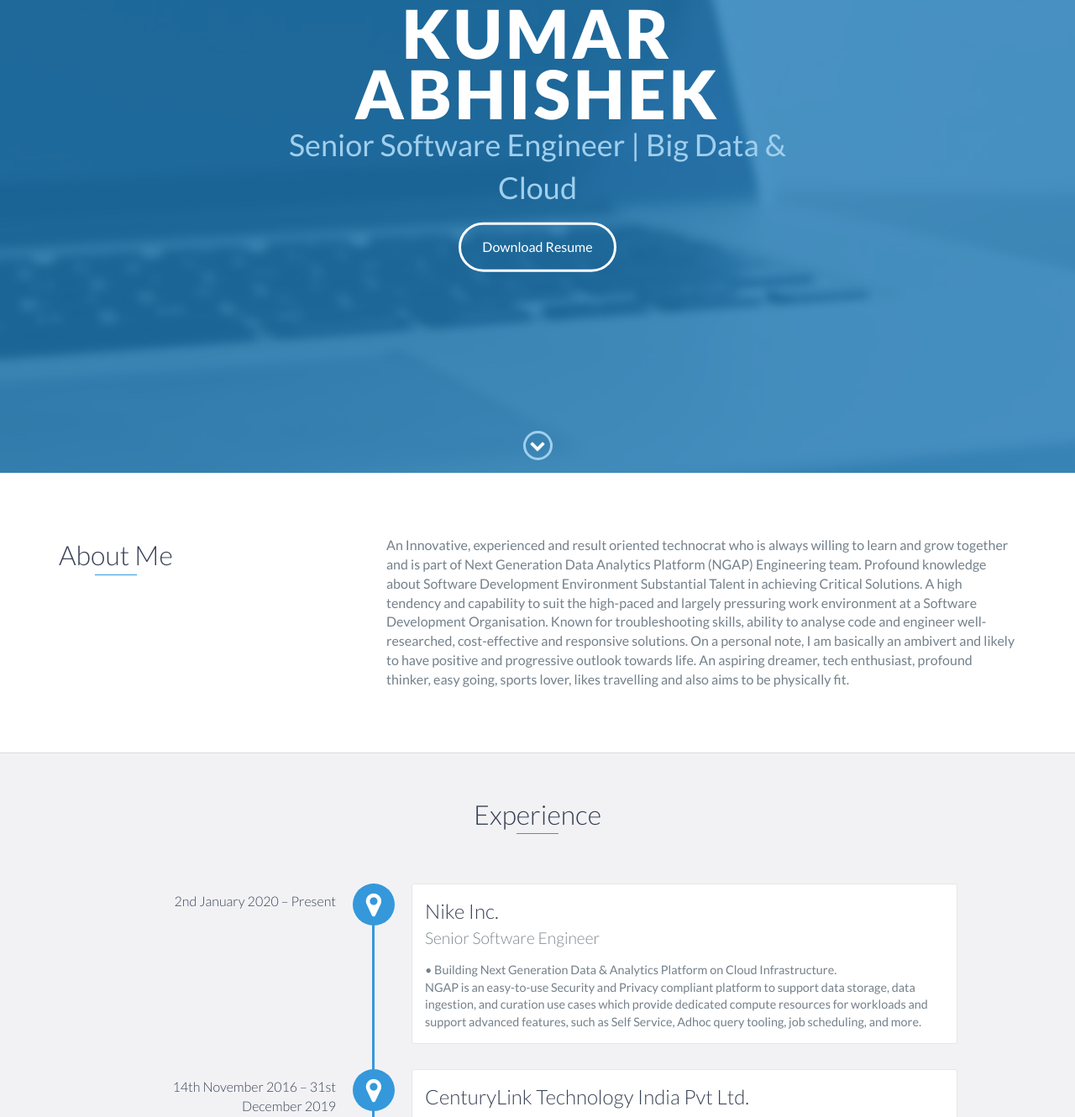
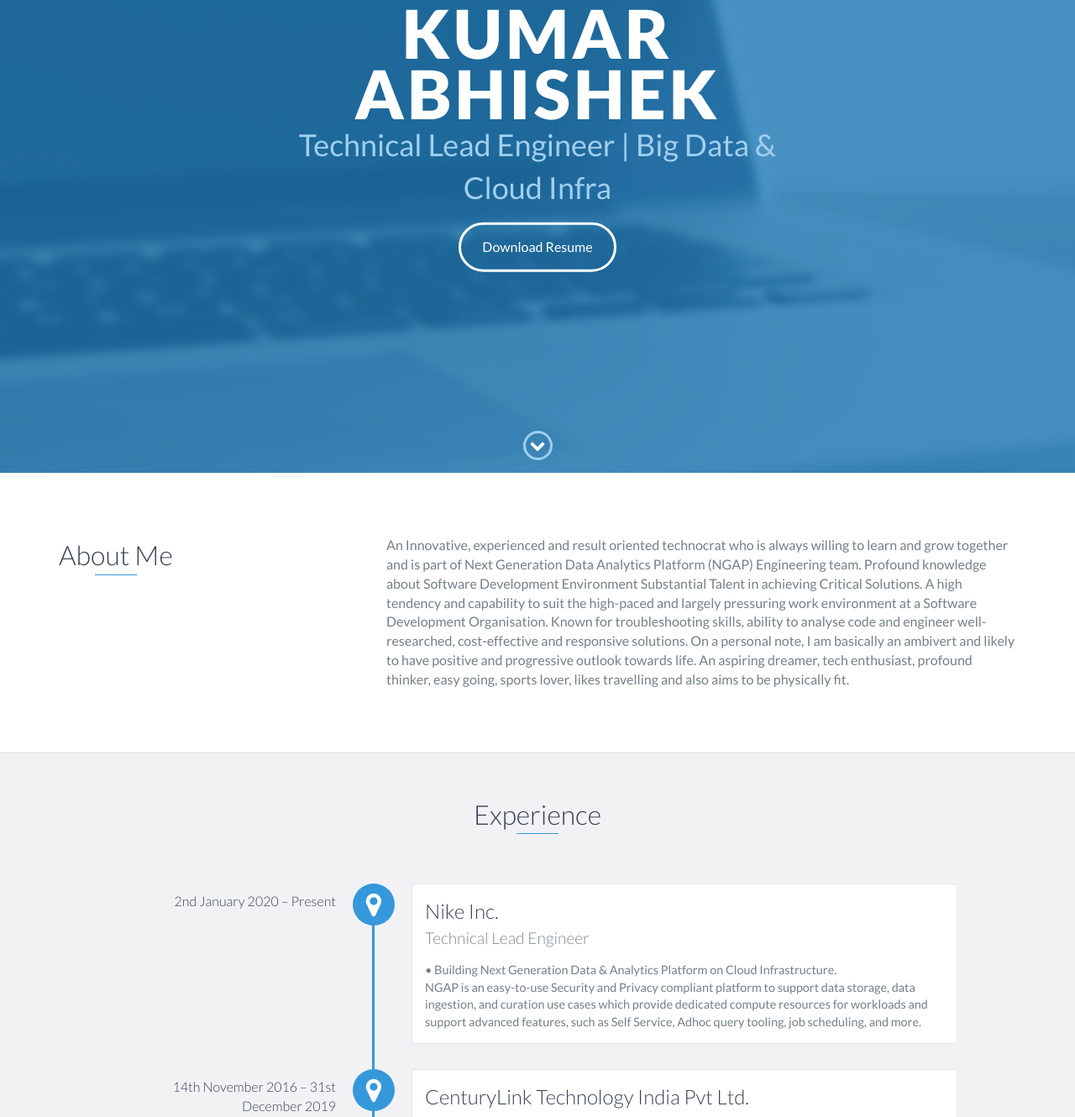
Before and after one commit to abhilive95/abhilive95.github.io, a website: page index.html in a window 1280 px wide. Shown: the part 237-1567 px from the top of the page at 84% size. Drawn offline with nearby package versions, Linux system fonts and the light colour scheme.

Commit message:
Update index.html

```diff
--- a/index.html
+++ b/index.html
@@ -49,7 +49,7 @@
     <div id="lead">
         <div id="lead-content">
             <h1>Kumar Abhishek</h1>
-            <h2>Senior Software Engineer | Big Data & Cloud</h2>
+            <h2>Technical Lead Engineer | Big Data & Cloud Infra</h2>
             <a href="#" class="btn-rounded-white">Download Resume</a>
         </div>
         <!-- End #lead-content -->
@@ -90,7 +90,7 @@
         <div id="experience-timeline">
             <div data-date="2nd January 2020 – Present">
                 <h3>Nike Inc.</h3>
-                <h4>Senior Software Engineer</h4>
+                <h4>Technical Lead Engineer</h4>
                 <p>
                     •	Building Next Generation Data & Analytics Platform on Cloud Infrastructure.<br>
                     NGAP is an easy-to-use Security and Privacy compliant platform to support data storage, data ingestion, and curation use cases which provide dedicated compute resources for workloads and support advanced features, such as Self Service, Adhoc query tooling, job scheduling, and more.
```
